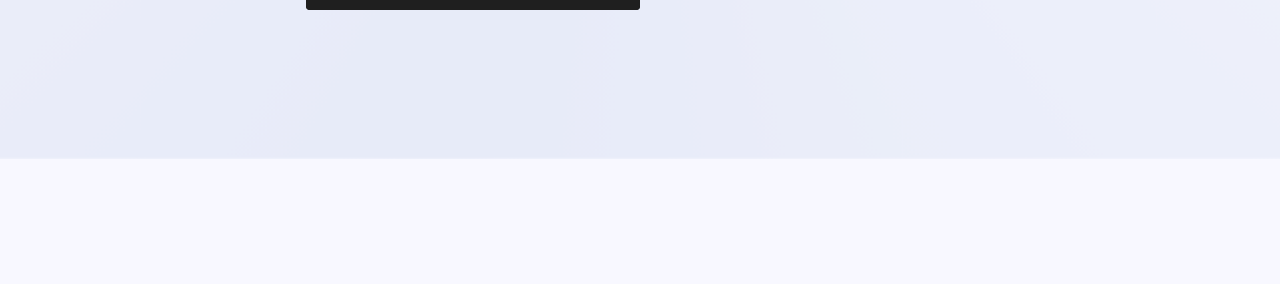
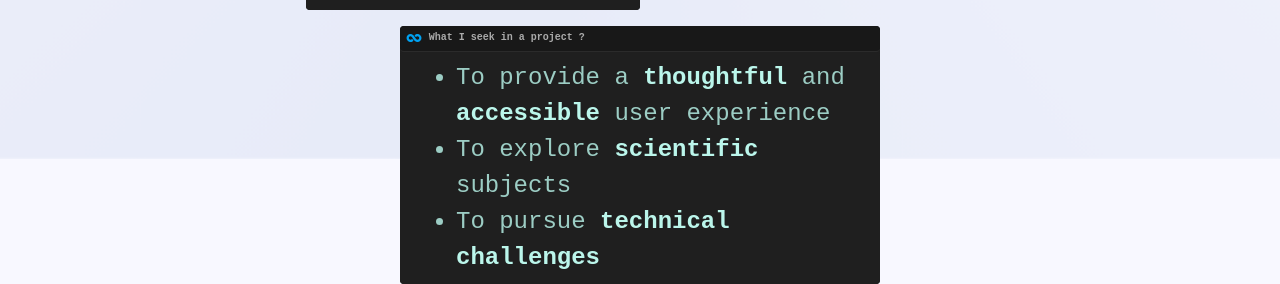
Before and after one commit to ArthurChardon/portfolio, an Eleventy site: page src/index.html in a window 1280 px wide. Shown: the part 872-1156 px from the top of the page. Before the commit the page ends 898 px from the top, so only its background shows below. Built offline with nearby package versions, Linux system fonts and the light colour scheme; Eleventy itself is replaced by a stand-in of ours; files that its build step writes are made by us from their sources; files whose address does not match are found by name.

Commit message:
wip: add other blocks

```diff
--- a/src/css/home.css
+++ b/src/css/home.css
@@ -44,6 +44,7 @@ li {
 
 .gigantic-title--title {
     font-size: 6rem;
+
     @media(min-width: 95rem) {
         font-size: 8rem;
     }
@@ -52,7 +53,8 @@ li {
         font-size: 12rem;
     }
 
-    font-family: Montserrat, sans-serif;
+    font-family: Montserrat,
+    sans-serif;
     font-weight: 900;
     letter-spacing: -.05rem;
     line-height: 115%;
@@ -119,14 +121,14 @@ li {
     transform-origin: 50% 0;
 }
 
-.description--container {
+.aboutme-stacks--container {
     display: grid;
     grid-template-columns: 1fr 1fr;
     align-items: center;
     padding: 1rem;
 }
 
-.description-box {
+.code-box {
     margin: auto;
     max-width: 30rem;
     border-radius: 4px;
@@ -134,7 +136,7 @@ li {
     animation: slideOuterRight 1s 1.25s backwards;
 }
 
-.description-box--header {
+.code-box--header {
     display: flex;
     align-items: center;
     padding: .2rem .4rem;
@@ -144,7 +146,7 @@ li {
     border-radius: 4px;
 }
 
-.description-box--header h3 {
+.code-box--header h3 {
     font-size: 0.625rem;
     font-weight: 700;
     font-family: monospace;
@@ -153,7 +155,7 @@ li {
     line-height: 100%;
 }
 
-.description-box--icon {
+.code-box--icon {
     height: 1rem;
     width: 1rem;
     background-color: #00a1f1;
@@ -162,15 +164,18 @@ li {
     mask-size: 100%;
 }
 
-.description-box--body {
+.code-box--body {
     padding: .5rem 1rem;
     background-color: var(--vscode-content-bg);
     border-radius: 4px;
 }
 
-.description--text {
+.code--text {
     font-family: monospace;
     font-size: 1.5rem;
+}
+
+.code--text--typing {
     display: inline;
     margin-left: auto;
     margin-right: auto;
@@ -185,6 +190,19 @@ li {
     animation:
         typer-caret .5s infinite steps(1),
         typer calc(var(--n)*.03s) 1.5s steps(var(--n)) backwards;
+}
+
+.code--text--standard {
+    color: var(--vscode-content-text);
+}
+
+.code--text--standard b {
+    filter: brightness(120%);
+    animation: brighting 1s infinite alternate;
+}
+
+.code--text--standard li {
+    list-style: disc;
 }
 
 .front-sheet {
@@ -365,8 +383,19 @@ li {
         opacity: 0;
         transform: scale(1);
     }
+
     to {
         opacity: 1;
         transform: scale(2);
     }
 }
+
+@keyframes brighting {
+    from {
+        filter: brightness(100%);
+    }
+
+    to {
+        filter: brightness(120%);
+    }
+}
--- a/src/index.html
+++ b/src/index.html
@@ -19,7 +19,8 @@ cssFile: "home.css"
     <div class="sheet front-sheet">
       <h2 class="gigantic-subtitle--title">Computer science <span>engineer</span>,<br>web <span>developer</span> &
         <span>tech
-          savyy</span></h2>
+          savyy</span>
+      </h2>
     </div>
     <div class="sheet back-sheet">
       <h2 class="gigantic-subtitle--title">Based in <span>Paris</span>, France<br>From <span>Annecy</span> and
@@ -29,14 +30,14 @@ cssFile: "home.css"
   </div>
 </div>
 
-<section class="description--container">
-  <div class="description-box">
-    <div class="description-box--header">
-      <div alt="VSCode Alternative Icon" class="description-box--icon"></div>
+<section class="aboutme-stacks--container">
+  <div class="code-box">
+    <div class="code-box--header">
+      <div alt="VSCode Alternative Icon" class="code-box--icon"></div>
       <h3>About me</h3>
     </div>
-    <div class="description-box--body">
-      <p class="description--text" style="--n:261">
+    <div class="code-box--body">
+      <p class="code--text code--text--typing" style="--n:261">
         I am a <b>computer science engineer</b>, working mainly on web projects. I enjoy creating <b>user friendly</b>
         interfaces that relies on <b>simple</b> yet <b>solid basis</b>.
       </p>
@@ -67,20 +68,29 @@ cssFile: "home.css"
   </div>
 </section>
 
-<section style="display: none">
-  TODO: tech skills: - programming languages - frameworks - tools - db other
-  sites certifs (leetcode...)
-  <h4>What I seek in a project ?</h4>
-  <ul>
+<section>
+  <div class="code-box">
+    <div class="code-box--header">
+      <div alt="VSCode Alternative Icon" class="code-box--icon"></div>
+      <h3>What I seek in a project ?</h3>
+    </div>
+    <div class="code-box--body">
+      <ul class="code--text code--text--standard" style="--n:261">
         <li>
           To provide a <b>thoughtful</b> and <b>accessible</b> user experience
         </li>
         <li>To explore <b>scientific</b> subjects</li>
         <li>To pursue <b>technical challenges</b></li>
       </ul>
+    </div>
+  </div>
+
 </section>
 
 <section style="display: none">
+  **banner style ?**
+  TODO: tech skills: - programming languages - frameworks - tools - db other
+  sites certifs (leetcode...)
   <h3>Projects</h3>
   <ul>
     <li>
```
Lines whose indentation alone changed are shown as unchanged.
